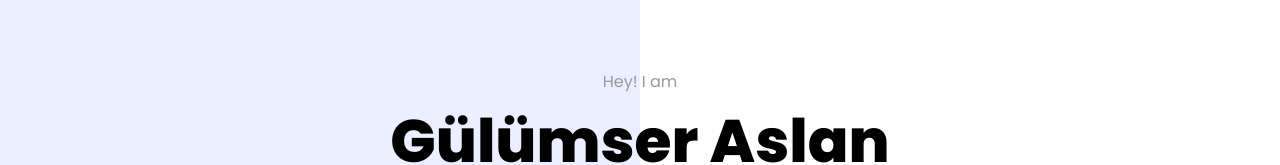
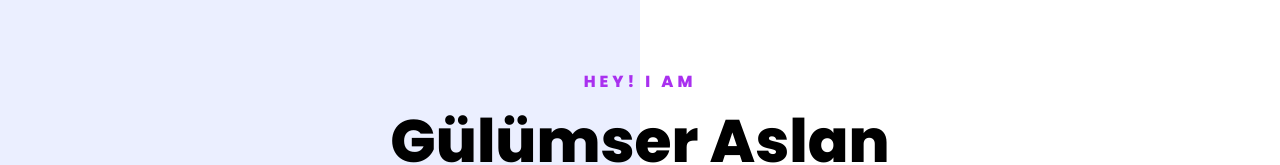
Before and after one commit to gulumseraslann/gulumseraslann.github.io, a plain HTML site: page index.html in a window 1280 px wide. Shown: the part 241-406 px from the top of the page. Drawn offline with Linux system fonts and the light colour scheme; files whose address does not match are found by name.

Commit message:
Update index.html

```diff
--- a/index.html
+++ b/index.html
@@ -48,7 +48,7 @@
         <div class="row no-gutters slider-text js-fullheight justify-content-center align-items-center">
             <div class="col-lg-8 col-md-6 ftco-animate d-flex align-items-center">
                 <div class="text text-center">
-                    <span class="c">Hey! I am</span>
+                    <span class="subheading">Hey! I am</span>
                     <h1>Gülümser Aslan</h1>
                     <h2>I'm a Software Developer</h2>
                 </div>
```
